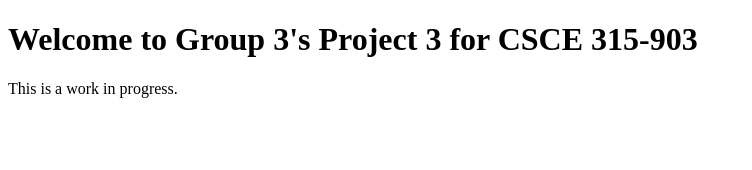
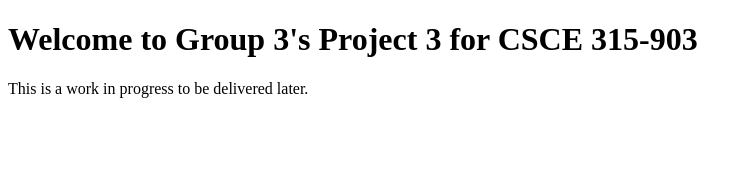
Before and after one commit to csce-315-331-2023c/project-3-903_03, a SvelteKit app: page / in a window 1280 px wide. Shown: the top 170 px of the page, without its empty margins (0-752 px from the left). Built offline with nearby package versions, Linux system fonts and the light colour scheme.

Commit message:
test commit

```diff
--- a/src/routes/+page.svelte
+++ b/src/routes/+page.svelte
@@ -1,2 +1,2 @@
 <h1>Welcome to Group 3's Project 3 for CSCE 315-903</h1>
-<p>This is a work in progress.</p>
+<p>This is a work in progress to be delivered later.</p>
```
